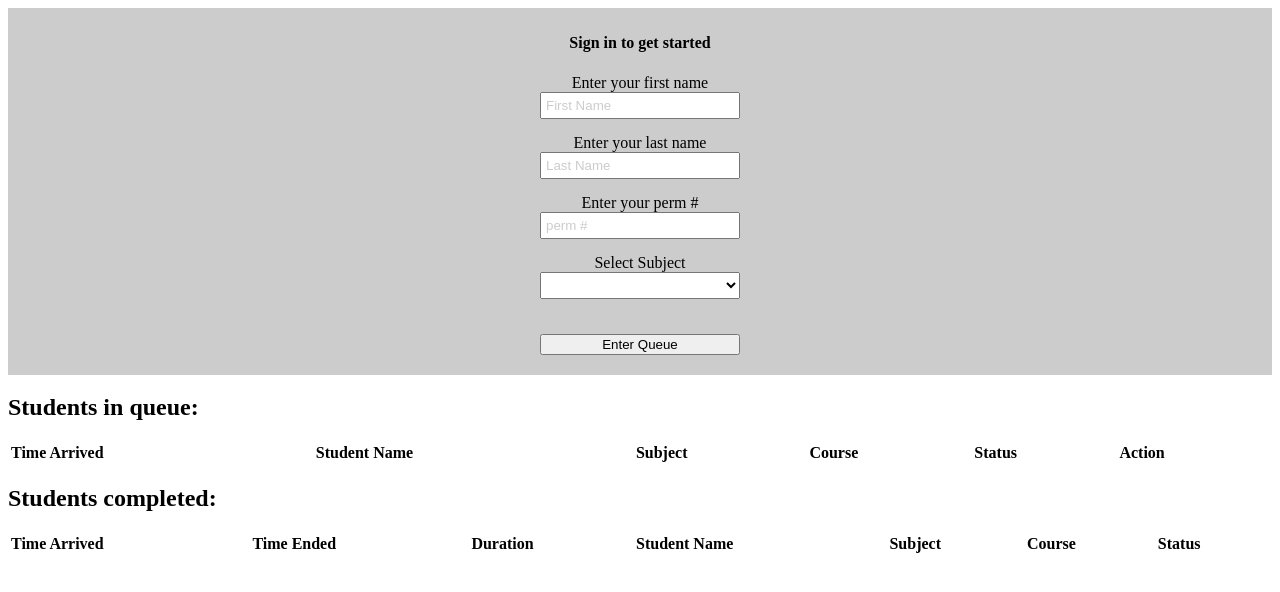
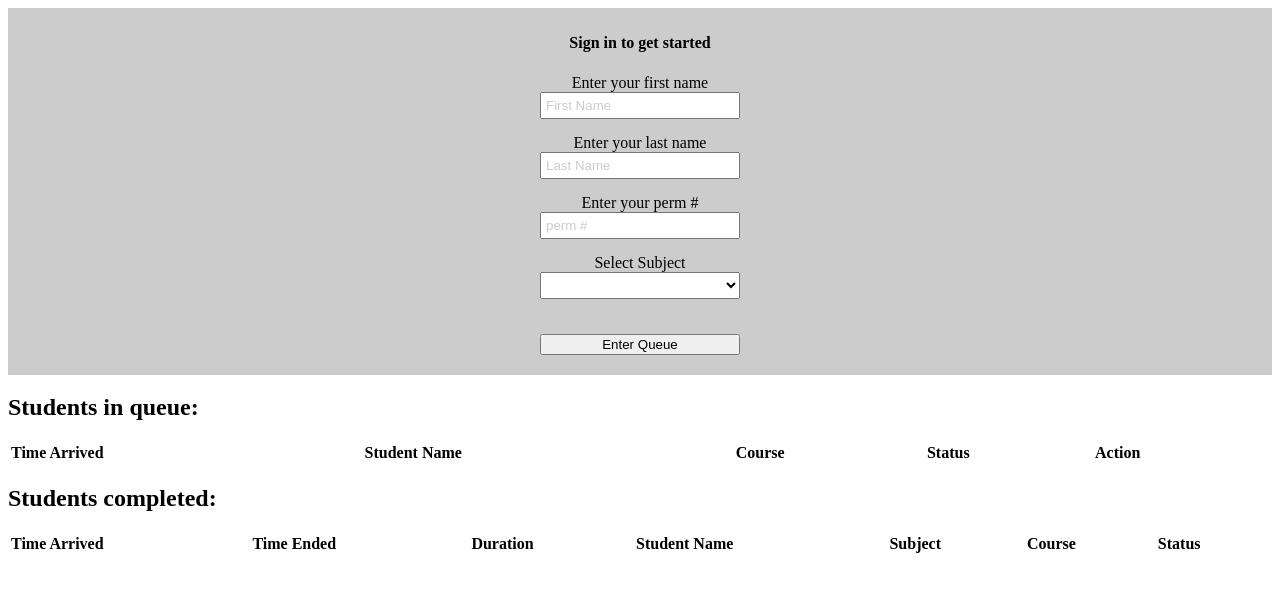
Before and after one commit to LeeDeAnda/Queue-System, a Vue app: page / in a window 1280 px wide. Shown: the top 592 px of the page. Built offline with nearby package versions, Linux system fonts and the light colour scheme.

Commit message:
Removed "subject" from being displayed in Students in queue

```diff
--- a/src/components/Hello.vue
+++ b/src/components/Hello.vue
@@ -35,7 +35,7 @@
         <tr>
           <th>Time Arrived</th>
           <th>Student Name</th>
-          <th>Subject</th>
+          <!--  <th>Subject</th>  -->
           <th>Course</th>
           <th>Status</th>
           <th>Action</th>
@@ -45,7 +45,7 @@
         <tr v-for="student in studentsInQueue">
           <td>{{student.timestamp.format('h:mm:ssA')}}</td>
           <td>{{student.name}}</td>
-          <td>{{student.subject}}</td>
+          <!--  <td>{{student.subject}}</td>  -->
           <td>{{student.course}}</td>
           <td>{{student.status}}</td>
           <td class="student-actions">
@@ -179,7 +179,7 @@ export default {
         return 'No last name entered'
       }
       if(this.studentPerm.length !== 7) {
-        return 'Perm must be 7 digits'
+        return 'Please enter a valid perm'
       }
       if(this.selectedSubject.length <= 1) {
         return 'No subject selected'
```
